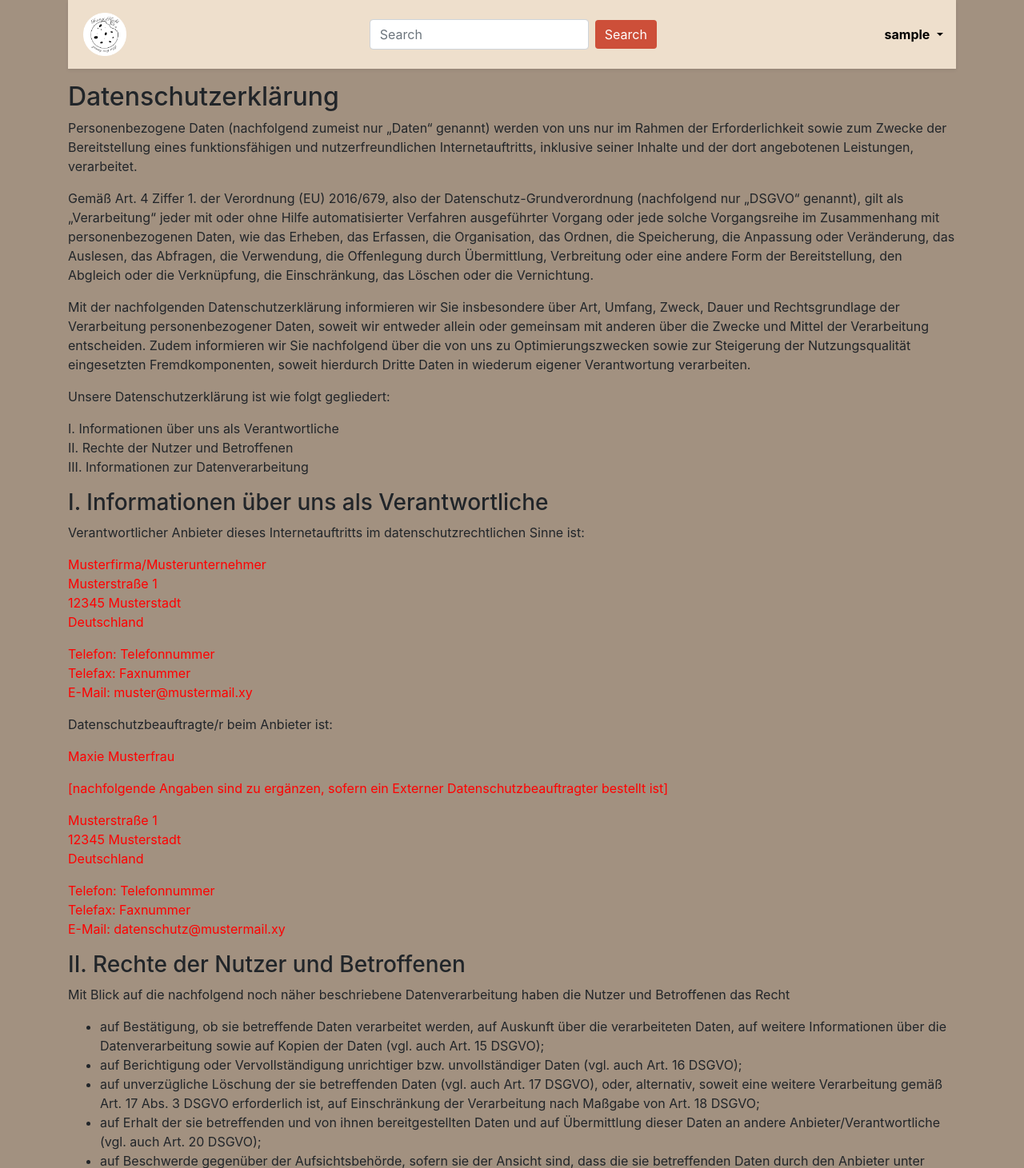
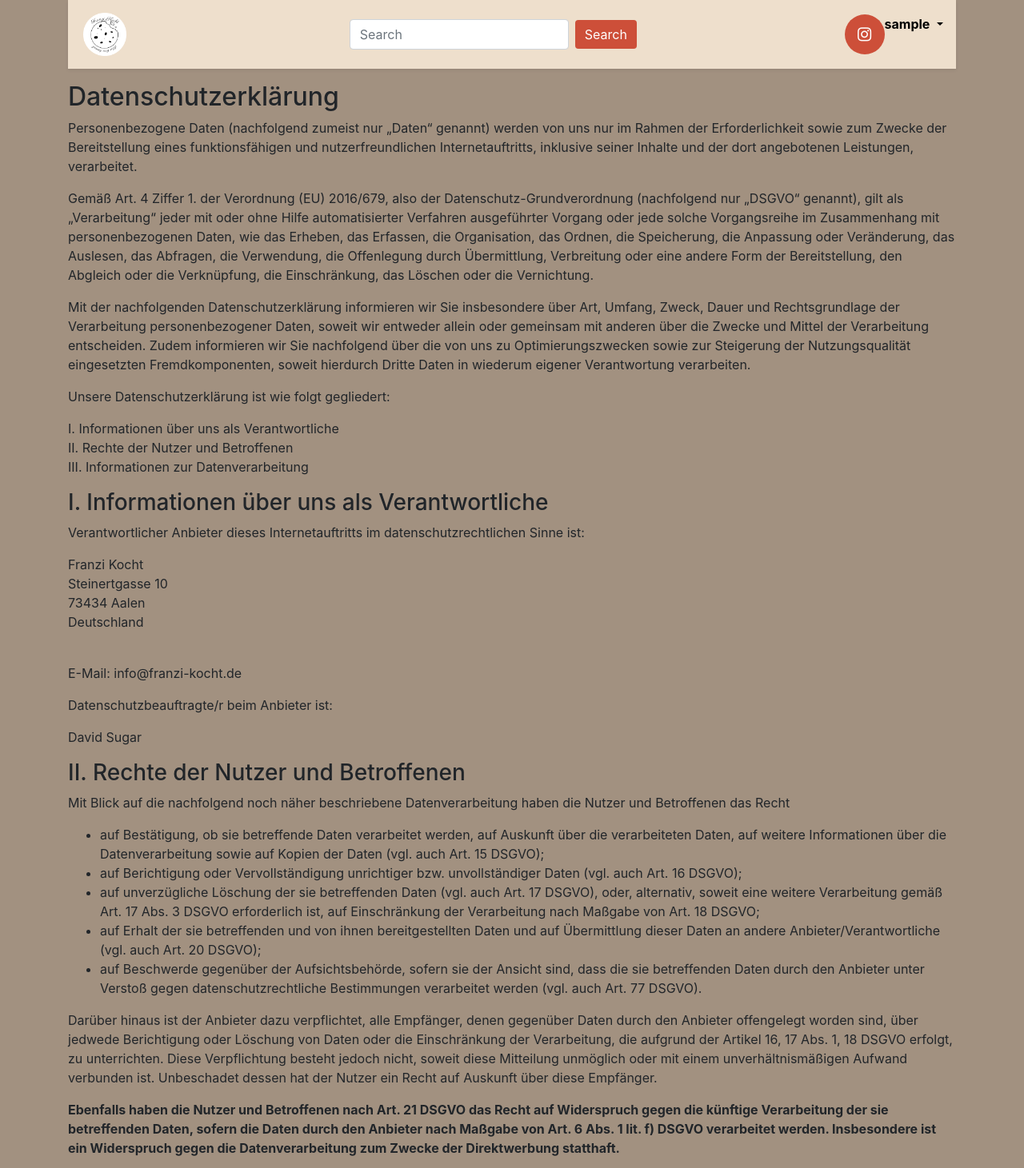
Before and after one commit to r4gus/Blogger, a Flask app: page /datenschutzerklaerung in a window 1280 px wide. Shown: the top 1461 px of the page at 80% size. Run offline with Flask 2, Linux system fonts and the light colour scheme; a user stored in the database is signed in; data comes from the database, SQL or seed files in the repository; data that the repository does not hold is empty; some libraries are stand-ins or nearby versions.

Commit message:
minor changes to layout

```diff
--- a/app/main/views.py
+++ b/app/main/views.py
@@ -30,4 +30,8 @@ def post(id):
 
 @main.route('/datenschutzerklaerung')
 def dsgvo():
-    return render_template('dsgvo_datenschutzerklärung.html')
+    return render_template('legal/dsgvo_datenschutzerklärung.html')
+
+@main.route('/impressum')
+def impressum():
+    return render_template('legal/impressum.html')
--- a/app/static/css/main.css
+++ b/app/static/css/main.css
@@ -43,7 +43,7 @@ input.search-box:focus {
 
 .footer {
 	background-color: #eedfcc;
-	height: 80px;
+	height: 120px;
 }
 
 .content {
@@ -53,3 +53,22 @@ input.search-box:focus {
 a.link {
 	color: #cd4f39;
 }
+
+.fa {
+    padding: 15px;
+    font-size: 20px;
+    width: 50px;
+    text-align: center;
+    text-decoration: none;
+    border-radius: 50%;
+}
+
+.fa:hover {
+    opacity: 0.7;
+    color: white;
+}
+
+.fa-instagram {
+    background-color: #cd4f39;
+    color: white;
+}
--- a/app/templates/base.html
+++ b/app/templates/base.html
@@ -9,27 +9,7 @@
 {% endblock %}
 
 {% block navbar %}
-
-<div class="container pb-3">
-	<nav class="navbar navbar-light sticky-top shadow-sm">
-		<a class="navbar-brand brand" href="{{ url_for('main.index') }}"><img
-            src="/static/franzi_kocht_logo.png" width="60" heigth="60" alt=""></a>
-
-		<ul class="nav nav-pills nav-justified">
-			<form class="form-inline" method="get" action="{{ url_for('main.index') }}">
-			<input class="form-control mr-sm-2 search-box" type="search" placeholder="Search" name="search">
-			<button class="btn btn-outline-success my-2 my-sm-0 search-button" type="submit">Search</button>
-		    </form>
-		</ul>
-
-		<ul class="nav navbar-right">
-			{% if current_user.is_authenticated %}
-			{% include "user_dropdown.html" %}
-			{% endif %}
-		</ul>
-	</nav>
-
-</div>
+{% include "navbar.html" %}
 {% endblock %}
 
 {% block content %}
--- a/app/templates/footer.html
+++ b/app/templates/footer.html
@@ -7,7 +7,8 @@
     {% endif %}
     </div>
     <div class="col text-center footer-1">
-	<a href="{{ url_for('main.dsgvo') }}">Datenschutzerklärung</a>
+        <a href="{{ url_for('main.dsgvo') }}">Datenschutzerklärung</a><br>
+	    <a href="{{ url_for('main.impressum') }}">Impressum</a>
     </div>
 </div>
 <div class="row py-2 align-items-end">
--- a/app/templates/dsgvo_datenschutzerklärung.html
+++ b/app/templates/legal/dsgvo_datenschutzerklärung.html
@@ -11,13 +11,16 @@
 <p>I. Informationen über uns als Verantwortliche<br>II. Rechte der Nutzer und Betroffenen<br>III. Informationen zur Datenverarbeitung</p>
 <h3>I. Informationen über uns als Verantwortliche</h3>
 <p>Verantwortlicher Anbieter dieses Internetauftritts im datenschutzrechtlichen Sinne ist:</p>
-<p><span style="color: #ff0000;">Musterfirma/Musterunternehmer<br>Musterstraße 1<br>12345 Musterstadt<br>Deutschland</span></p>
-<p><span style="color: #ff0000;">Telefon: Telefonnummer<br>Telefax: Faxnummer<br>E-Mail: muster@mustermail.xy</span></p>
+<p><!--<span
+style="color:#ff0000;">Musterfirma/Musterunternehmer-->Franzi Kocht<br>Steinertgasse 10<br>73434 Aalen<br>Deutschland</span></p>
+<p><!--<span style="color: #ff0000;">Telefon: Telefonnummer<br>Telefax:Faxnummer--><br>E-Mail: info@franzi-kocht.de</span></p>
 <p>Datenschutzbeauftragte/r beim Anbieter ist:</p>
-<p><span style="color: #ff0000;">Maxie Musterfrau&nbsp;</span></p>
+<p><!--<span style="color: #ff0000;">-->David Sugar&nbsp;</span></p>
+<!--
 <p><span style="color: #ff0000;">[nachfolgende Angaben sind zu ergänzen, sofern ein Externer Datenschutzbeauftragter bestellt ist]</span></p>
 <p><span style="color: #ff0000;">Musterstraße 1<br>12345 Musterstadt<br>Deutschland</span></p>
 <p><span style="color: #ff0000;">Telefon: Telefonnummer<br>Telefax: Faxnummer<br>E-Mail: datenschutz@mustermail.xy</span></p>
+-->
 <h3>II. Rechte der Nutzer und Betroffenen</h3>
 <p>Mit Blick auf die nachfolgend noch näher beschriebene Datenverarbeitung haben die Nutzer und Betroffenen das Recht</p>
 <ul>
--- /dev/null
+++ b/app/templates/navbar.html
@@ -0,0 +1,23 @@
+<div class="container pb-3">
+	<nav class="navbar navbar-light sticky-top shadow-sm">
+		<a class="navbar-brand brand" href="{{ url_for('main.index') }}"><img
+            src="/static/franzi_kocht_logo.png" width="60" heigth="60" alt=""></a>
+
+		<ul class="nav nav-pills nav-justified">
+			<form class="form-inline" method="get" action="{{ url_for('main.index') }}">
+			<input class="form-control mr-sm-2 search-box" type="search" placeholder="Search" name="search">
+			<button class="btn btn-outline-success my-2 my-sm-0 search-button" type="submit">Search</button>
+		    </form>
+		</ul>
+
+		<ul class="nav navbar-right">
+            <li class="nav-item">
+                <a href="https://www.instagram.com/franzi.kocht/" target="_blank" class="fa fa-instagram"></a>
+            </li>
+			{% if current_user.is_authenticated %}
+			{% include "user_dropdown.html" %}
+			{% endif %}
+		</ul>
+	</nav>
+
+</div>
--- a/app/templates/sweetbootstrap.html
+++ b/app/templates/sweetbootstrap.html
@@ -11,6 +11,9 @@
 
     <!-- Bootstrap CSS -->
     <link rel="stylesheet" href="https://stackpath.bootstrapcdn.com/bootstrap/4.2.1/css/bootstrap.min.css" integrity="sha384-GJzZqFGwb1QTTN6wy59ffF1BuGJpLSa9DkKMp0DgiMDm4iYMj70gZWKYbI706tWS" crossorigin="anonymous">
+    <!-- Font Awesome -->
+    <link rel="stylesheet" href="https://cdnjs.cloudflare.com/ajax/libs/font-awesome/4.7.0/css/font-awesome.min.css">
+    <!-- Own CSS -->
     <link href="{{ url_for('static', filename='css/main.css') }}" rel="stylesheet">
     <link href="{{ url_for('static', filename='css/post.css') }}" rel="stylesheet">
 
--- a/app/templates/user_dropdown.html
+++ b/app/templates/user_dropdown.html
@@ -20,7 +20,7 @@
 </style>
 
 
-<div class="dropdown">
+<li class="nav-item dropdown">
 	<a href="#" class="dropdown-toggle link" data-toggle="dropdown">
 		<span class="glyphicon glyphicon-user"></span>
 		<strong>{{ current_user.username }}</strong>
@@ -42,4 +42,4 @@
 		<div class="dropdown-divider"></div>
 		<a href="{{ url_for('auth.logout') }}" class="dropdown-item">Log Out</a>
 	</div>
-</div>
+</li>
```
Also changed, not shown: app/templates/legal/impressum.html (added, +23 -0 lines), app/templates/new_navbar.html (added, +34 -0 lines), 1 other file.
